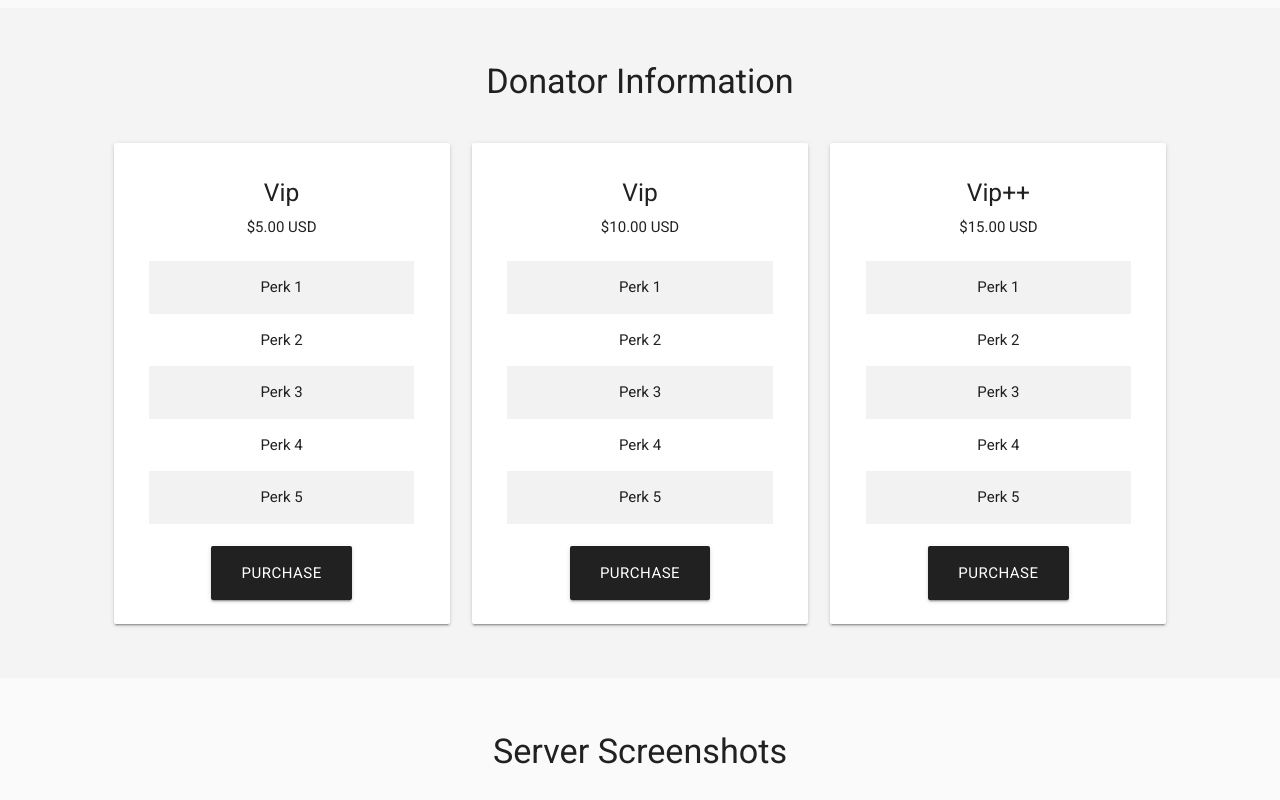
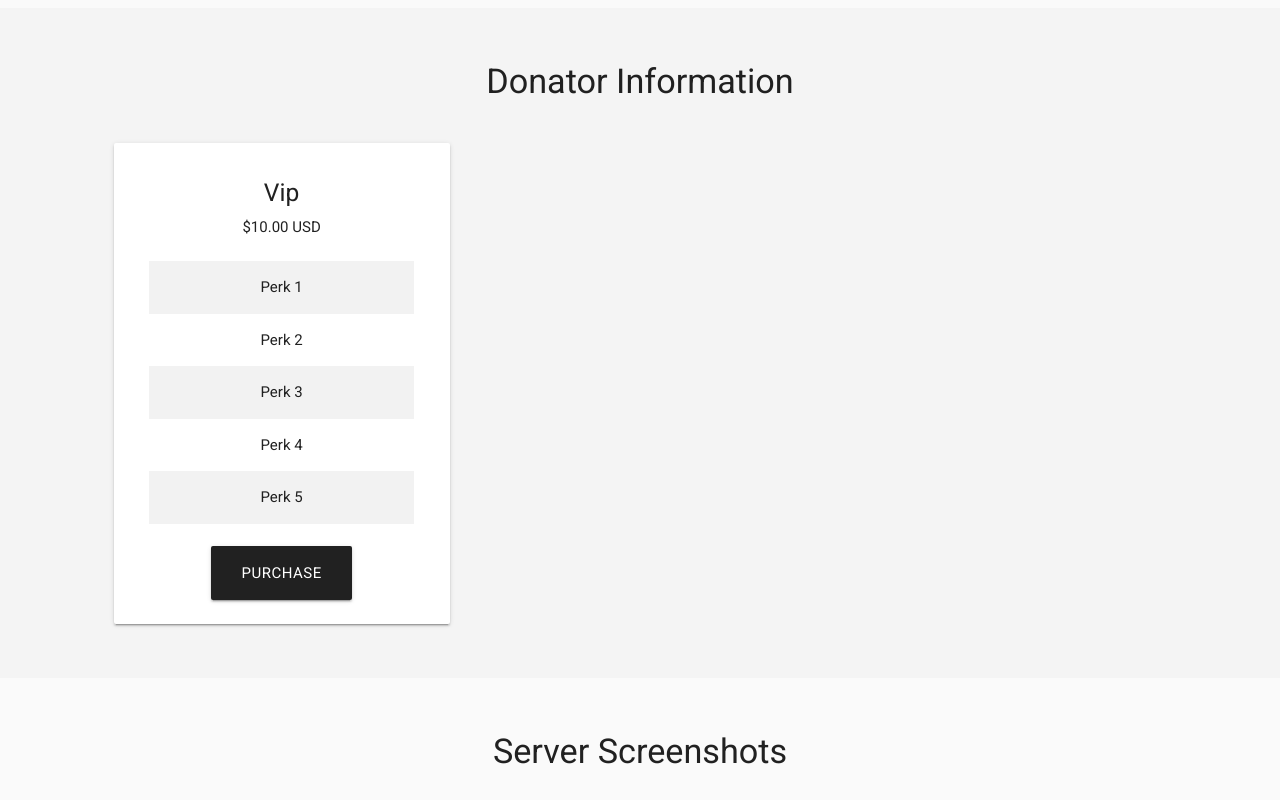
Before and after one commit to PerkDoes/perkdoes.github.io, a plain HTML site: page index.html in a window 1280 px wide. Shown: the part 2140-2940 px from the top of the page. Drawn offline with nearby package versions, Linux system fonts and the light colour scheme.

Commit message:
Update index.html

```diff
--- a/index.html
+++ b/index.html
@@ -279,76 +279,12 @@
         </div>
       </div>
       <div class="row">
-        <div class="col s12 l4" data-aos="fade-right">
-          <div class="card-panel">
-            <div class="row">
-              <div class="col s12">
-                <h5>Vip</h5>
-                <span>$5.00 USD</span>
-                <br><br>
-                <table class="centered responsive-table striped">
-                  <tbody>
-                    <tr>
-                      <td>Perk 1</td>
-                    </tr>
-                    <tr>
-                      <td>Perk 2</td>
-                    </tr>
-                    <tr>
-                      <td>Perk 3</td>
-                    </tr>
-                    <tr>
-                      <td>Perk 4</td>
-                    </tr>
-                    <tr>
-                      <td>Perk 5</td>
-                    </tr>
-                  </tbody>
-                </table>
-                <br>
-                <a class="waves-effect waves-light btn-large grey darken-4" href="#">Purchase</a>
-              </div>
-            </div>
-          </div>
-        </div>
         <div class="col s12 l4" data-aos="fade">
           <div class="card-panel">
             <div class="row">
               <div class="col s12">
                 <h5>Vip</h5>
                 <span>$10.00 USD</span>
-                <br><br>
-                <table class="centered responsive-table striped">
-                  <tbody>
-                    <tr>
-                      <td>Perk 1</td>
-                    </tr>
-                    <tr>
-                      <td>Perk 2</td>
-                    </tr>
-                    <tr>
-                      <td>Perk 3</td>
-                    </tr>
-                    <tr>
-                      <td>Perk 4</td>
-                    </tr>
-                    <tr>
-                      <td>Perk 5</td>
-                    </tr>
-                  </tbody>
-                </table>
-                <br>
-                <a class="waves-effect waves-light btn-large grey darken-4" href="#">Purchase</a>
-              </div>
-            </div>
-          </div>
-        </div>
-        <div class="col s12 l4" data-aos="fade-left">
-          <div class="card-panel">
-            <div class="row">
-              <div class="col s12">
-                <h5>Vip++</h5>
-                <span>$15.00 USD</span>
                 <br><br>
                 <table class="centered responsive-table striped">
                   <tbody>
@@ -475,13 +411,9 @@
 
   <!-- Footer -->
   <footer class="page-footer grey darken-4 z-depth-4">
-    <div class="footer-copyright grey darken-4 z-depth-4">
-      <div class="container">
-        <!-- Please give credit, where credit is due. Leave this here... -->
-        Created with care, by Sid Engel.
-        <a class="grey-text text-lighten-4 right" href="#!">©ServerName 2017</a>
-      </div>
-    </div>
+	  <div class="container">
+		<a class="grey-text text-lighten-4 right" href="#!">©CubeHaven 2019</a>
+	  </div>
   </footer>
   <!-- /Footer -->
 
```
